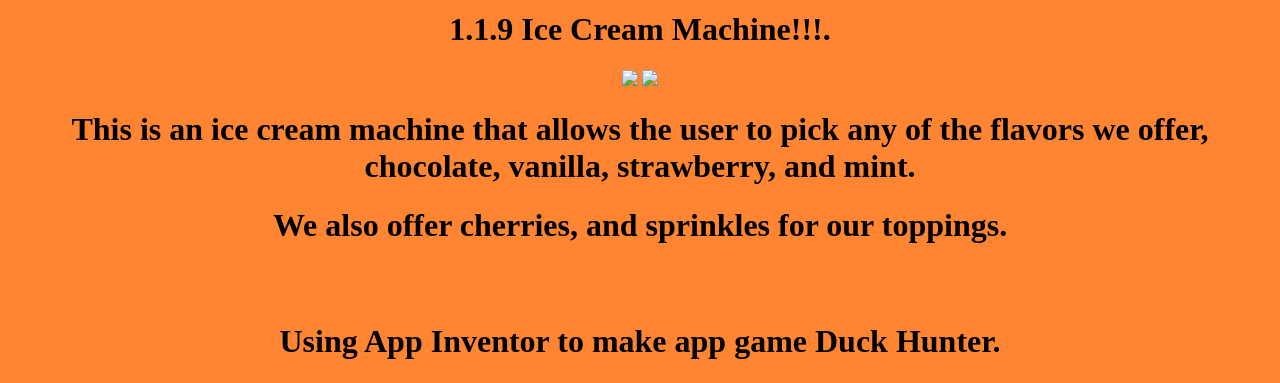
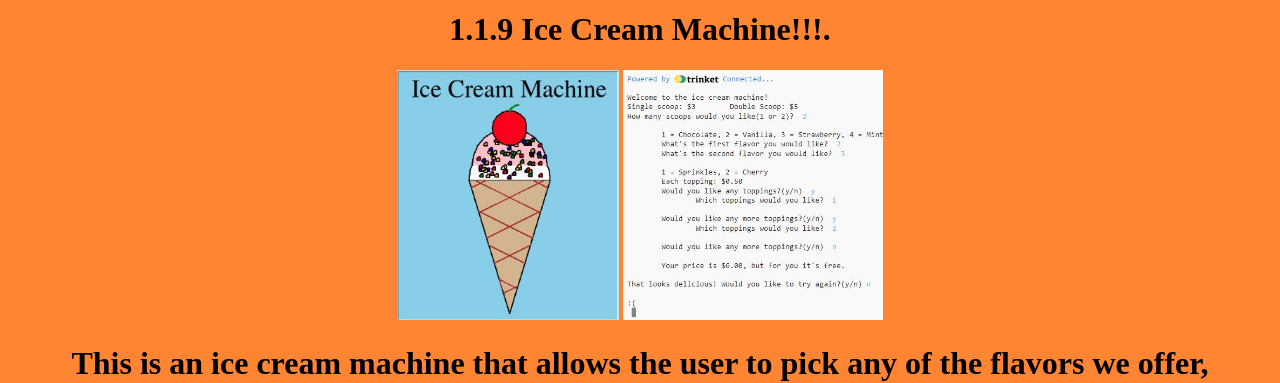
Before and after one commit to harsgithu/new-repository, a plain HTML site: page portfolio.html in a window 1280 px wide. Shown: the part 154-537 px from the top of the page. Drawn offline with Linux system fonts and the light colour scheme.

Commit message:
Update portfolio.html

```diff
--- a/portfolio.html
+++ b/portfolio.html
@@ -15,9 +15,8 @@
   <br>
     <h1>   1.1.9 Ice Cream Machine!!!.</h1>
 
-
-	<img src="Ice_cream_machine_.JPG" height="250">
-	<img src="Ice_cream_machine_code.JPG" height="250">
+	<img src="1.1.9_Ice Cream_Machine/Ice_cream_machine_.JPG" height="250">
+	<img src="1.1.9_Ice Cream_Machine/Ice_cream_machine_code.JPG" height="250">
 
 <h1> This is an ice cream machine that allows the user to pick any of the flavors we offer, chocolate, vanilla, strawberry, and mint.
 <h1> We also offer cherries, and sprinkles for our toppings. </h1>
```
